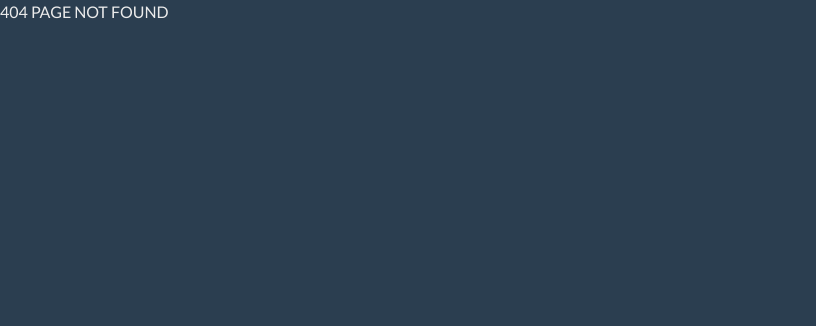
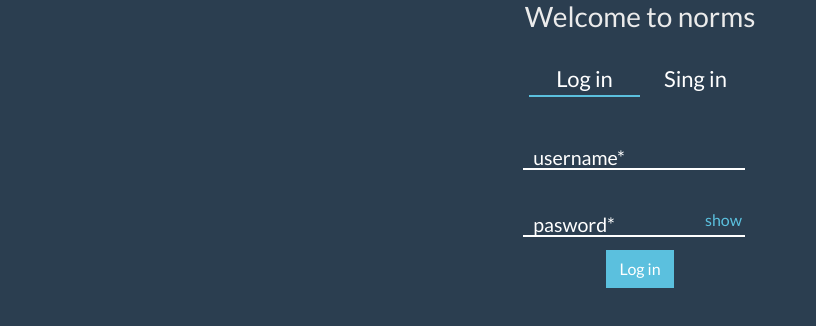
Before and after one commit to Aleksandar-Jocovic/Norms-React-App, a React (Create React App) app: page / in a window 1280 px wide. Before the commit this address had no page. Shown: the top 326 px of the page, without its empty margins (0-816 px from the left). Built offline with nearby package versions, Linux system fonts and the light colour scheme; a web font is replaced by a local one.

Commit message:
switch to netlifly

```diff
--- a/package.json
+++ b/package.json
@@ -1,5 +1,5 @@
 {
-  "homepage": "https://Aleksandar-Jocovic.github.io/Norms-React-App",
+  "homepage": "/",
   "name": "dev",
   "version": "0.1.0",
   "private": true,
--- a/src/App.js
+++ b/src/App.js
@@ -14,7 +14,7 @@ const App = () => {
     <GlobalProvider>
       <>
         <Switch>
-          <Route exact path="/Norms-React-App" component={LandingPage} />
+          <Route exact path="/" component={LandingPage} />
           <ProtectdRoute exact path="/app" component={AppLayout} />
           <Route path="*" component={() => "404 PAGE NOT FOUND"} />
         </Switch>
--- a/src/components/authentication/AppLayout.js
+++ b/src/components/authentication/AppLayout.js
@@ -47,7 +47,7 @@ const AppLayout = (props) => {
             id="logout-button"
             onClick={() => {
               auth.logout();
-              props.history.push("/Norms-React-App")
+              props.history.push("/")
             }}
           >
             Logout
--- a/src/components/authentication/ProtectedRoute.js
+++ b/src/components/authentication/ProtectedRoute.js
@@ -13,7 +13,7 @@ const ProtectedRoute = ({ component: Component, ...rest }) => {
         } else {
           return <Redirect
             to={{
-              pahtname: "/Norms-React-App",
+              pahtname: "/",
               state: {
                 from: props.location
               }
--- a/src/components/norms/Norms.js
+++ b/src/components/norms/Norms.js
@@ -167,3 +167,5 @@ if user dont open app on monday data won't be sent
 if norm.len = 0 error on endWeek
 if first day usr uses app and it is last day of the mont error in reduce endmonth
 */
+
+/*  "homepage": "https://Aleksandar-Jocovic.github.io/Norms-React-App", */
```
Also changed, not shown: 1 other file (tests, documents, lock files or other folders).
